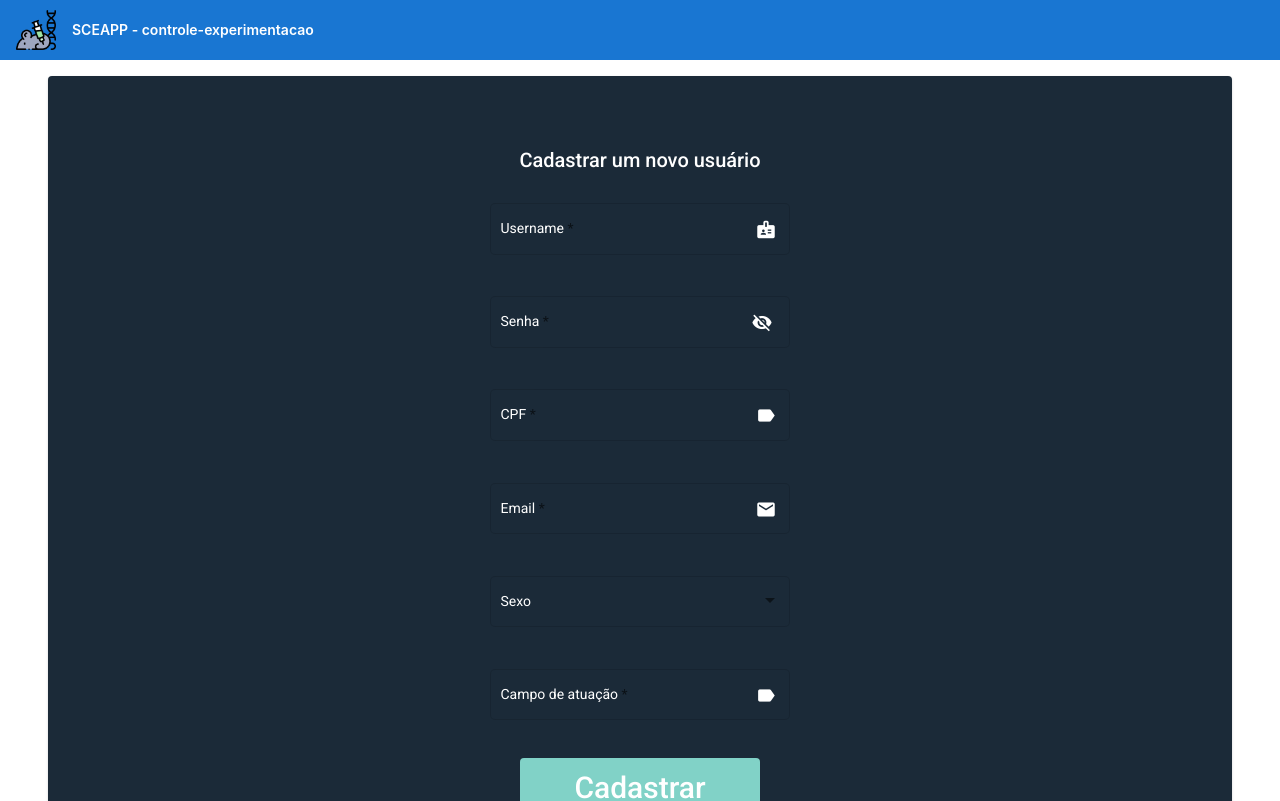
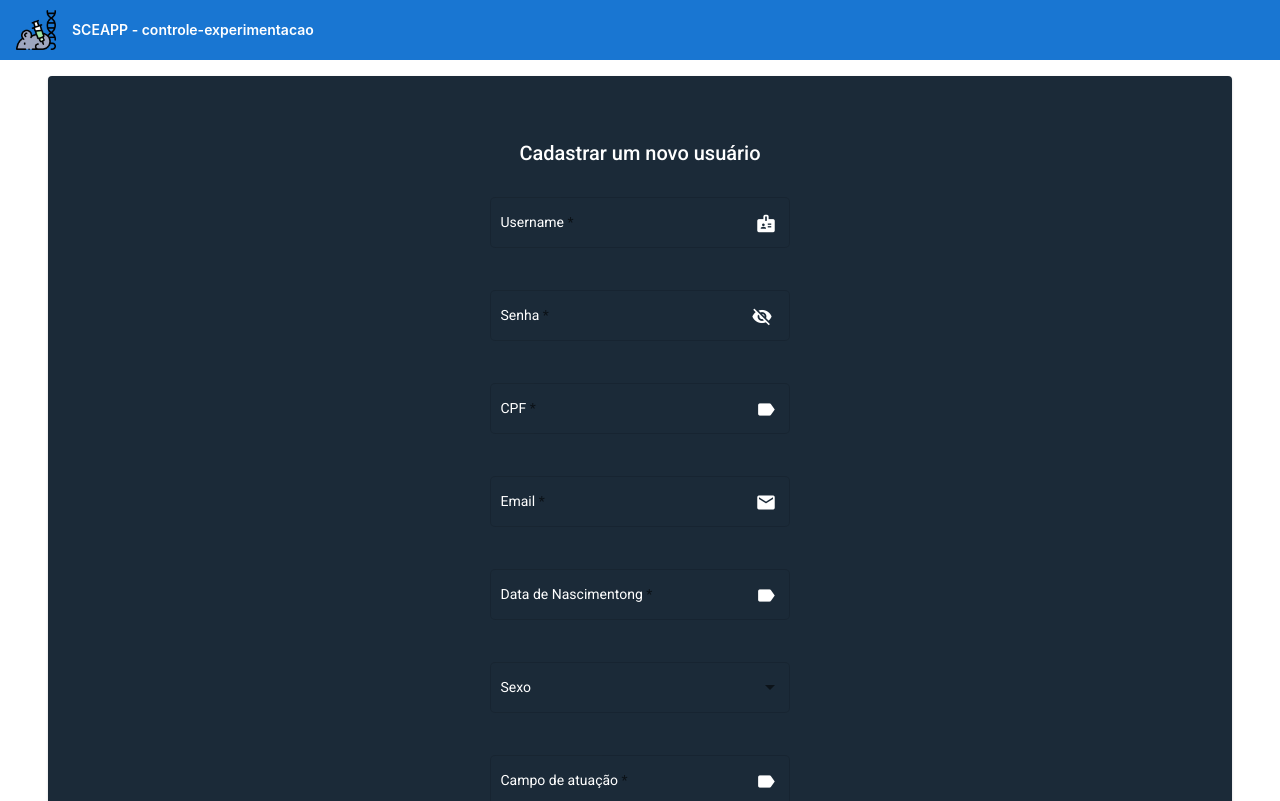
Before and after one commit to eduardojnr/Projeto-de-Engenharia, an Angular app in the folder controle-experimentacao/: page /cadastro in a window 1280 px wide. Shown: the top 801 px of the page. Built offline with nearby package versions, Linux system fonts and the light colour scheme.

Commit message:
adicionando campo de nascimento

```diff
--- a/controle-experimentacao/src/app/screens/cadastro/cadastro.component.html
+++ b/controle-experimentacao/src/app/screens/cadastro/cadastro.component.html
@@ -2,7 +2,7 @@
 
   <mat-card class="login-card">
 
-    <mat-grid-list cols="3" rowHeight="850px">
+    <mat-grid-list cols="3" rowHeight="930px">
 
       <!-- coluna 1 -->
       <mat-grid-tile></mat-grid-tile>
@@ -63,6 +63,13 @@
           </div>
 
           <!-- campo 5 -->
+          <div class="card-container">
+            <mat-form-field appearance="outline" style="width: 300px;">
+              <mat-label>Data de Nascimentong <s></s></mat-label>
+              <input matInput placeholder="" required>
+              <mat-icon matSuffix>label</mat-icon>
+            </mat-form-field>
+          </div>
           <!--
           <div class="card-container">
             <mat-form-field appearance="outline">
@@ -114,7 +121,9 @@
       </mat-grid-tile>
 
       <!-- coluna 3 -->
-      <mat-grid-tile></mat-grid-tile>
+      <mat-grid-tile>
+
+      </mat-grid-tile>
 
     </mat-grid-list>
 
```
